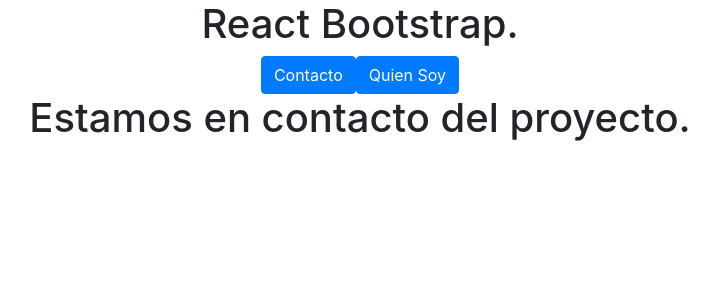
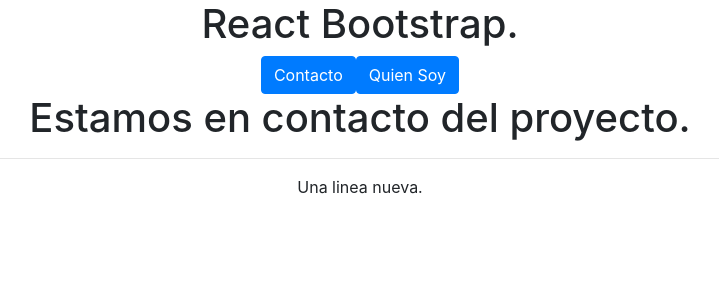
Before and after one commit to Josevic/Proyecto-1, a React (Create React App) app: page /Contacto in a window 1280 px wide. Shown: the top 300 px of the page, without its empty margins (280-999 px from the left). Built offline with nearby package versions, Linux system fonts and the light colour scheme.

Commit message:
Agregamos nuevas lineas de 7 a 8 de  src/pages/Contacto.js

```diff
--- a/src/pages/Contacto.js
+++ b/src/pages/Contacto.js
@@ -4,6 +4,8 @@ export default function Contacto() {
   return (
     <div>
       <h1>Estamos en contacto del proyecto.</h1>
+      <hr />
+      Una linea nueva.
     </div>
   );
 }
```
